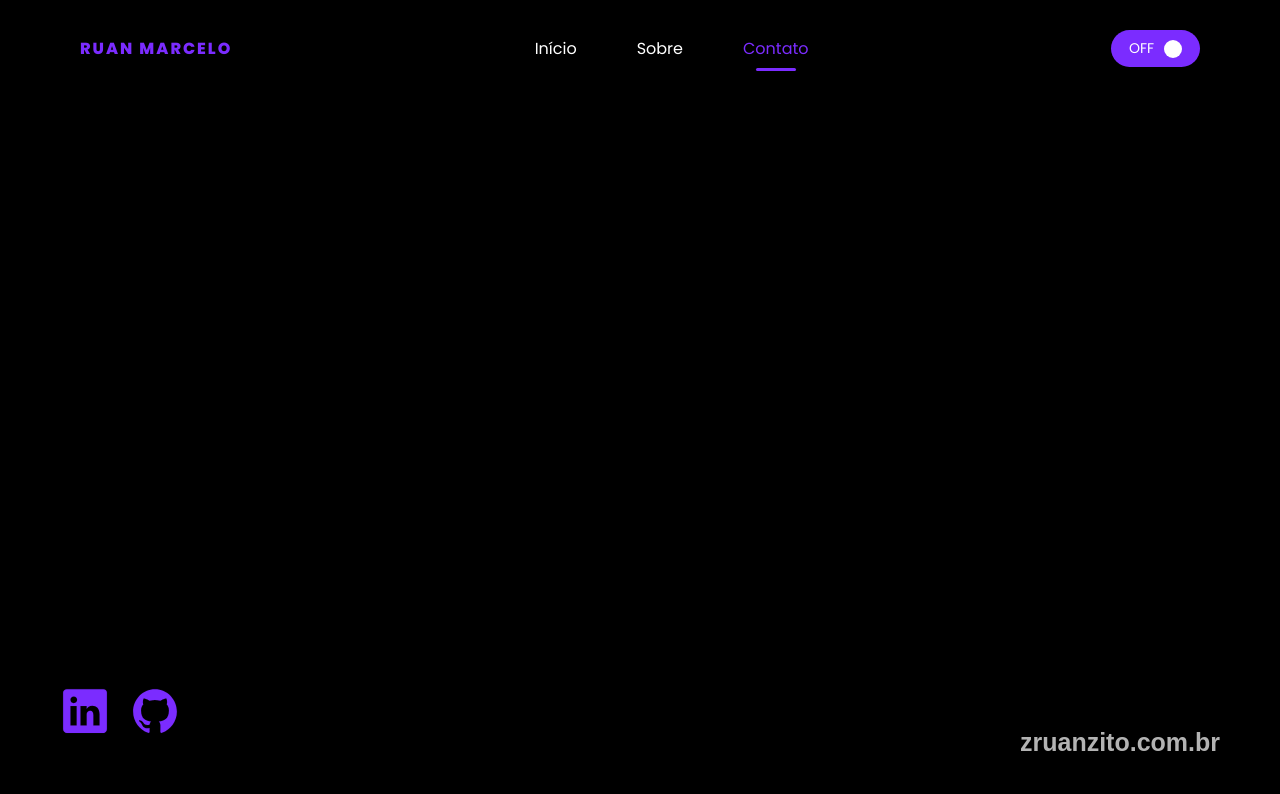
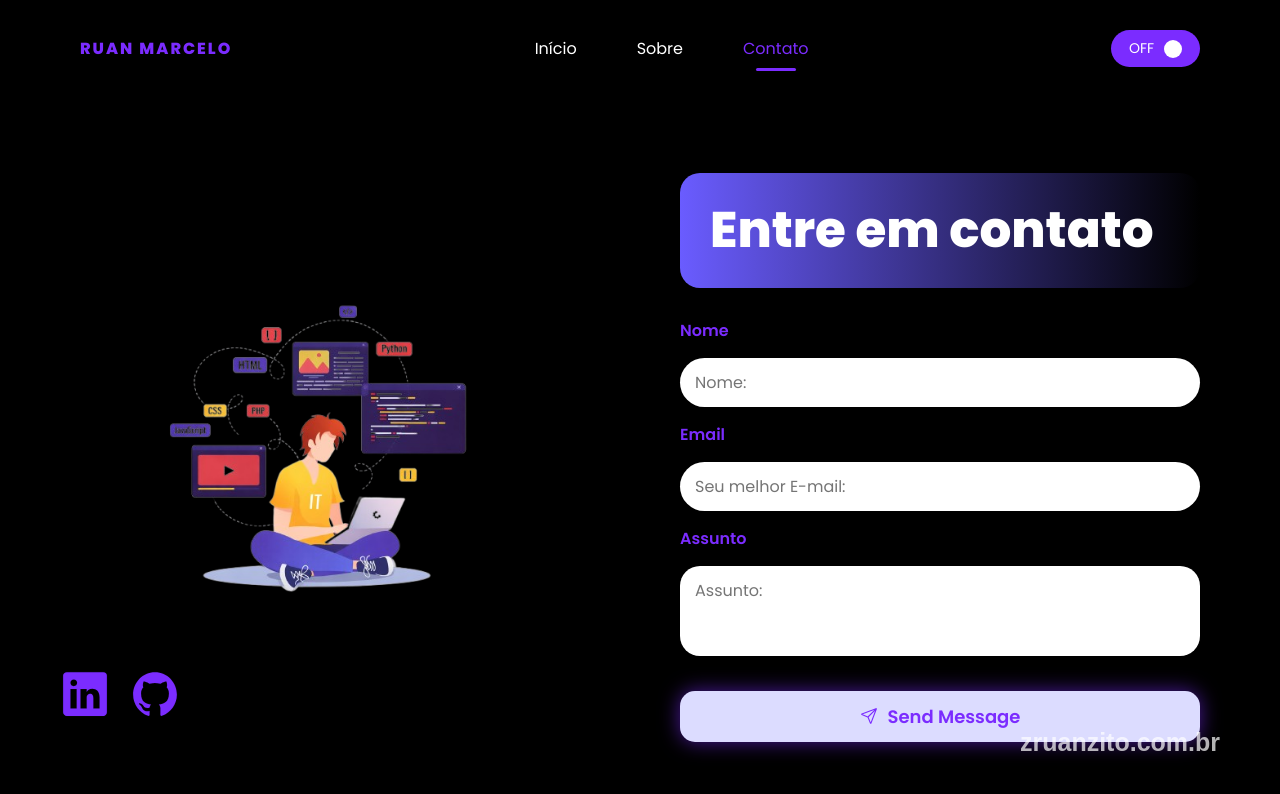
Before and after one commit to Ruan-Marcelo/Ruan-2.0, a plain HTML site: page contato.html in a window 1280 px wide. Drawn offline with nearby package versions, Linux system fonts and the light colour scheme.

Commit message:
conteudo sobre contato e imgs

```diff
--- a/CSS/style.css
+++ b/CSS/style.css
@@ -122,7 +122,7 @@ main {
 
 
 .socials {
-  position: absolute;
+  position: fixed;
   left: 60px;
   bottom: 60px;
   display: flex;
@@ -160,7 +160,130 @@ a{
   color: inherit;
 }
 
+/* sobre */
+.sobre-container{
+    width: 100%;
+    padding: 60px 80px;
+    bottom: 50px;
+    display: grid;
+    grid-template-columns: 300px 1fr 350px;
+    gap: 40px;
+    align-items: center;
+}
+.foto-grande img{
+    width: 100%;
+    border-radius: 20px;
+}
 
+.titulo{
+    font-family: 'Anton', sans-serif;
+    font-size: 100px;
+    text-align: center;
+
+}
+.fotos-menores{
+    margin-top: 30px;
+    display: flex;
+    justify-content: center;
+    gap: 25px;
+}
+.fotos-menores img{
+    width: 200px;
+    border-radius: 20px;
+}
+
+.texto h3{
+    color: #7b2cff;
+    margin-bottom: 10px;
+}
+
+.texto p{
+    margin-bottom: 30px;
+    line-height: 1.6;
+}
+/* CONTATO */
+
+.contato-container{
+    width: 100%;
+    max-width: 1300px;
+    margin: auto;
+    padding: 40px 80px;
+
+    display: grid;
+    grid-template-columns: 1fr 1fr;
+    align-items: center;
+    gap: 80px;
+}
+
+.contato-img img{
+    width: 100%;
+    max-width: 500px;
+}
+
+.titulo-contato{
+    font-size: 50px;
+    padding: 20px 30px;
+    border-radius: 20px;
+    background: linear-gradient(90deg,#6a5cff,#000);
+    margin-bottom: 30px;
+}
+
+.form{
+    display: flex;
+    flex-direction: column;
+    gap: 15px;
+}
+
+.form label{
+    color: #7b2cff;
+    font-weight: 600;
+}
+
+.form input,
+.form textarea{
+
+    width: 100%;
+    padding: 12px 15px;
+    border-radius: 30px;
+    border: none;
+    outline: none;
+
+    font-size: 16px;
+}
+
+.form textarea{
+    height: 90px;
+    resize: none;
+    border-radius: 20px;
+}
+
+.form button{
+
+    margin-top: 20px;
+    padding: 12px 25px;
+
+    border: none;
+    border-radius: 15px;
+
+    background: #dcdcff;
+    color: #7b2cff;
+
+    font-size: 18px;
+    font-weight: 600;
+
+    display: flex;
+    align-items: center;
+    justify-content: center;
+    gap: 10px;
+
+    cursor: pointer;
+
+    box-shadow: 0 0 20px rgba(123,44,255,0.6);
+}
+
+.form button:hover{
+    transform: scale(1.05);
+}
 
 @media (max-width: 1024px) {
     header {
@@ -247,3 +370,15 @@ a{
         font-size: 40px;
     }
 }
+@media (max-width:900px){
+
+.contato-container{
+grid-template-columns:1fr;
+text-align:center;
+}
+
+.contato-img img{
+margin:auto;
+}
+
+}
--- a/contato.html
+++ b/contato.html
@@ -14,12 +14,10 @@
 
     <link rel="stylesheet" href="CSS/style.css" />
 
-
     <link
       href="https://fonts.googleapis.com/css2?family=Poppins:wght@300;400;600;800;900&display=swap"
       rel="stylesheet"
     />
-
 
     <script src="https://unpkg.com/ionicons@5.5.2/dist/ionicons.js"></script>
   </head>
@@ -29,7 +27,7 @@
 
       <nav>
         <ul>
-         <li><a href="./index.html">Início</a></li>
+          <li><a href="./index.html">Início</a></li>
           <li><a href="./sobre.html">Sobre</a></li>
           <li class="active"><a href="./contato.html">Contato</a></li>
         </ul>
@@ -42,13 +40,31 @@
     </header>
 
     <main>
-      <article>
+      <main class="contato-container">
+        <div class="contato-img">
+          <img src="./IMG/ChatGPT_Image_5_de_mar._de_2026__01_10_51-removebg-preview.png" alt="Ilustração programador" />
+        </div>
 
-      </article>
+        <div class="form-area">
+          <h1 class="titulo-contato">Entre em contato</h1>
 
-      <article>
+          <form class="form">
+            <label>Nome</label>
+            <input type="text" placeholder="Nome:" />
 
-      </article>
+            <label>Email</label>
+            <input type="email" placeholder="Seu melhor E-mail:" />
+
+            <label>Assunto</label>
+            <textarea placeholder="Assunto:"></textarea>
+
+            <button type="submit">
+              <ion-icon name="paper-plane-outline"></ion-icon>
+              Send Message
+            </button>
+          </form>
+        </div>
+      </main>
 
       <div class="socials">
         <a href="#"><ion-icon name="logo-linkedin"></ion-icon></a>
```
Also changed, not shown: sobre.html (+29 -5 lines), IMG/ChatGPT_Image_5_de_mar._de_2026__01_10_51-removebg-preview.png (added), IMG/ruanSobre1.jpeg (added), IMG/ruansobre2.jpeg (added), IMG/ruansobre3.jpeg (added).
